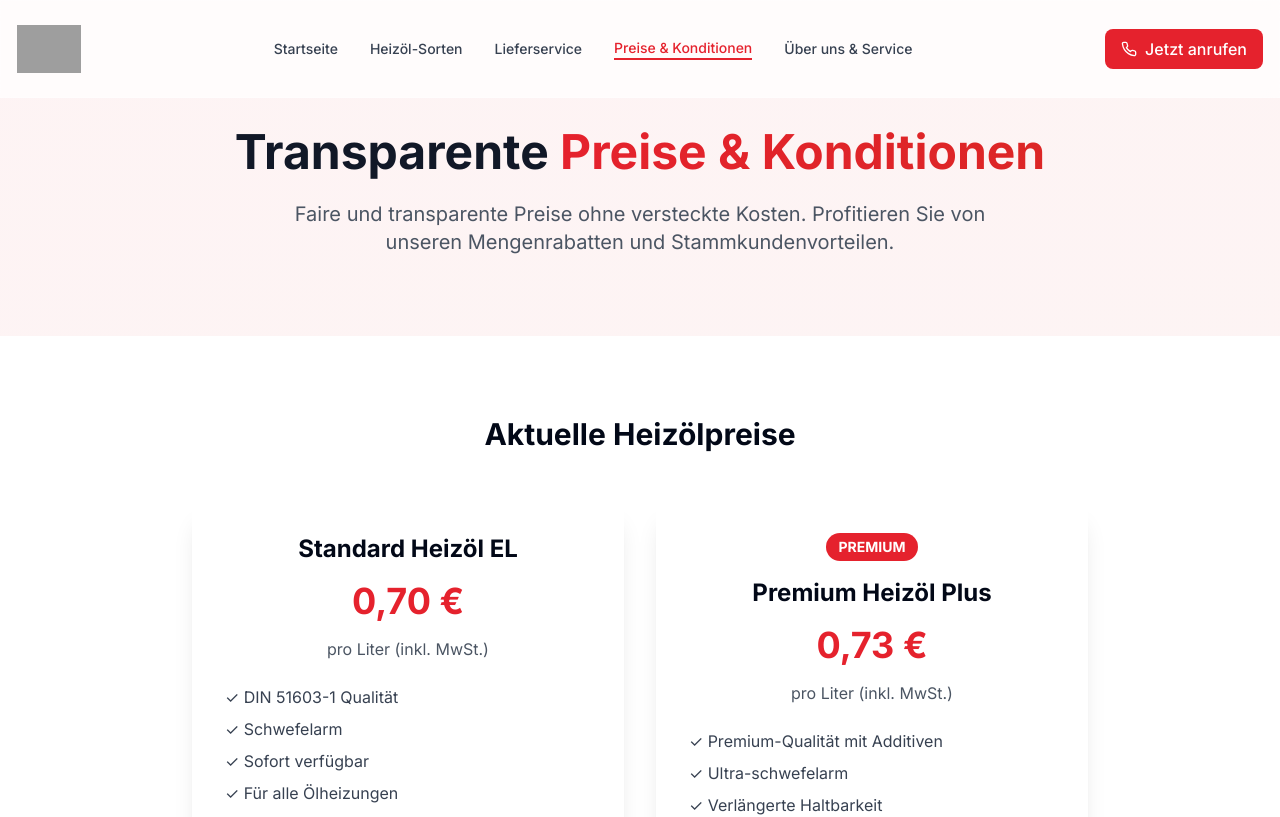
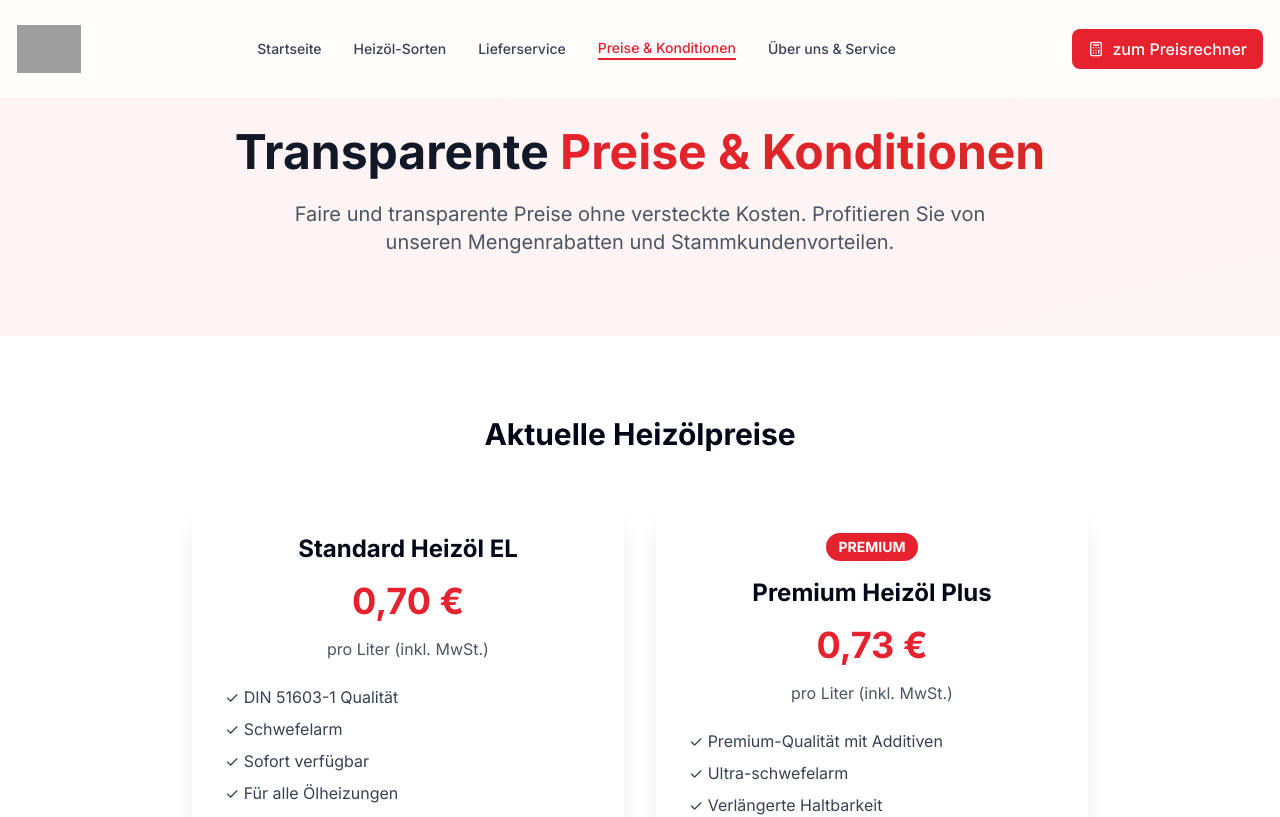
Before and after one commit to dvvvvv411/schuerer-energie, a React (Vite) app: page /preise in a window 1280 px wide. Shown: the top 817 px of the page. Built offline with nearby package versions, Linux system fonts and the light colour scheme; grey boxes are pictures that could not be loaded.

Commit message:
Implement button and link changes
Refactor "Jetzt anrufen" buttons to "zum Preisrechner" and link to the price calculator section.

```diff
--- a/src/components/Header.tsx
+++ b/src/components/Header.tsx
@@ -1,5 +1,5 @@
 
-import { Phone, Menu, X } from 'lucide-react';
+import { Calculator, Menu, X } from 'lucide-react';
 import { useState, useEffect } from 'react';
 import { Link, useLocation } from 'react-router-dom';
 
@@ -25,6 +25,19 @@ const Header = () => {
   const handleNavClick = () => {
     setIsMenuOpen(false);
     window.scrollTo({ top: 0, behavior: 'smooth' });
+  };
+
+  const scrollToPriceCalculator = () => {
+    if (location.pathname === '/') {
+      // If already on home page, scroll to calculator
+      const element = document.getElementById('price-calculator');
+      if (element) {
+        element.scrollIntoView({ behavior: 'smooth' });
+      }
+    } else {
+      // If on different page, navigate to home then scroll
+      window.location.href = '/#price-calculator';
+    }
   };
 
   return (
@@ -62,13 +75,13 @@ const Header = () => {
 
           {/* Contact Button & Mobile Menu */}
           <div className="flex items-center space-x-4">
-            <a
-              href="tel:+49911123456"
+            <button
+              onClick={scrollToPriceCalculator}
               className="hidden sm:flex items-center space-x-2 bg-primary text-white px-4 py-2 rounded-lg hover:bg-primary/90 transition-all duration-300 hover-scale"
             >
-              <Phone className="w-4 h-4" />
-              <span className="font-medium">Jetzt anrufen</span>
-            </a>
+              <Calculator className="w-4 h-4" />
+              <span className="font-medium">zum Preisrechner</span>
+            </button>
 
             {/* Mobile Menu Button */}
             <button
--- a/src/components/HeroSection.tsx
+++ b/src/components/HeroSection.tsx
@@ -1,9 +1,21 @@
 
-import { useState } from 'react';
+import { useState, useEffect } from 'react';
 import PriceCalculator from './PriceCalculator';
 import { Star } from 'lucide-react';
 
 const HeroSection = () => {
+  // Handle hash-based navigation to price calculator
+  useEffect(() => {
+    if (window.location.hash === '#price-calculator') {
+      setTimeout(() => {
+        const element = document.getElementById('price-calculator');
+        if (element) {
+          element.scrollIntoView({ behavior: 'smooth' });
+        }
+      }, 100);
+    }
+  }, []);
+
   return (
     <section className="min-h-screen bg-gradient-to-br from-gray-50 to-white relative overflow-hidden pt-32">
       {/* Background decoration */}
--- a/src/components/PriceCalculator.tsx
+++ b/src/components/PriceCalculator.tsx
@@ -1,3 +1,4 @@
+
 import { useState, useEffect } from 'react';
 import { Button } from '@/components/ui/button';
 import { Input } from '@/components/ui/input';
@@ -61,7 +62,7 @@ const PriceCalculator = () => {
   const totalPrice = calculateTotal();
 
   return (
-    <div className="glassmorphism-card p-8 animate-scale-in max-w-5xl mx-auto">
+    <div id="price-calculator" className="glassmorphism-card p-8 animate-scale-in max-w-5xl mx-auto">
       {/* Header */}
       <div className="text-center mb-8">
         <h3 className="text-2xl font-bold text-gray-900 mb-2">
--- a/src/pages/Lieferservice.tsx
+++ b/src/pages/Lieferservice.tsx
@@ -3,11 +3,15 @@ import Header from '@/components/Header';
 import Footer from '@/components/Footer';
 import PageSection from '@/components/PageSection';
 import InfoCard from '@/components/InfoCard';
-import { Truck, Shield, Clock, Phone, CheckCircle, Star, Gauge, Users } from 'lucide-react';
+import { Truck, Shield, Clock, Calculator, CheckCircle, Star, Gauge, Users } from 'lucide-react';
 import { Button } from '@/components/ui/button';
 import { Link } from 'react-router-dom';
 
 const Lieferservice = () => {
+  const navigateToPriceCalculator = () => {
+    window.location.href = '/#price-calculator';
+  };
+
   return (
     <div className="min-h-screen">
       <Header />
@@ -191,20 +195,20 @@ const Lieferservice = () => {
           </h2>
           <p className="text-xl text-gray-600 mb-8">
             Deutschlandweite Lieferung in 4-7 Werktagen. Kostenlose Lieferung ab 2.000 Liter.
-            Rufen Sie jetzt an oder berechnen Sie online Ihren Preis.
+            Berechnen Sie jetzt online Ihren individuellen Preis.
           </p>
 
           <div className="flex flex-col sm:flex-row gap-4 justify-center items-center">
-            <a href="tel:+49911123456">
+            <button onClick={navigateToPriceCalculator}>
               <Button size="lg" className="bg-primary hover:bg-primary/90 text-lg px-8 py-4">
-                <Phone className="w-5 h-5 mr-2" />
-                Jetzt anrufen & bestellen
+                <Calculator className="w-5 h-5 mr-2" />
+                zum Preisrechner
               </Button>
-            </a>
+            </button>
 
             <Link to="/preise">
               <Button variant="outline" size="lg" className="text-lg px-8 py-4 border-2 border-primary text-primary hover:bg-primary hover:text-white">
-                Online Preis berechnen
+                Preise anzeigen
               </Button>
             </Link>
           </div>
```
